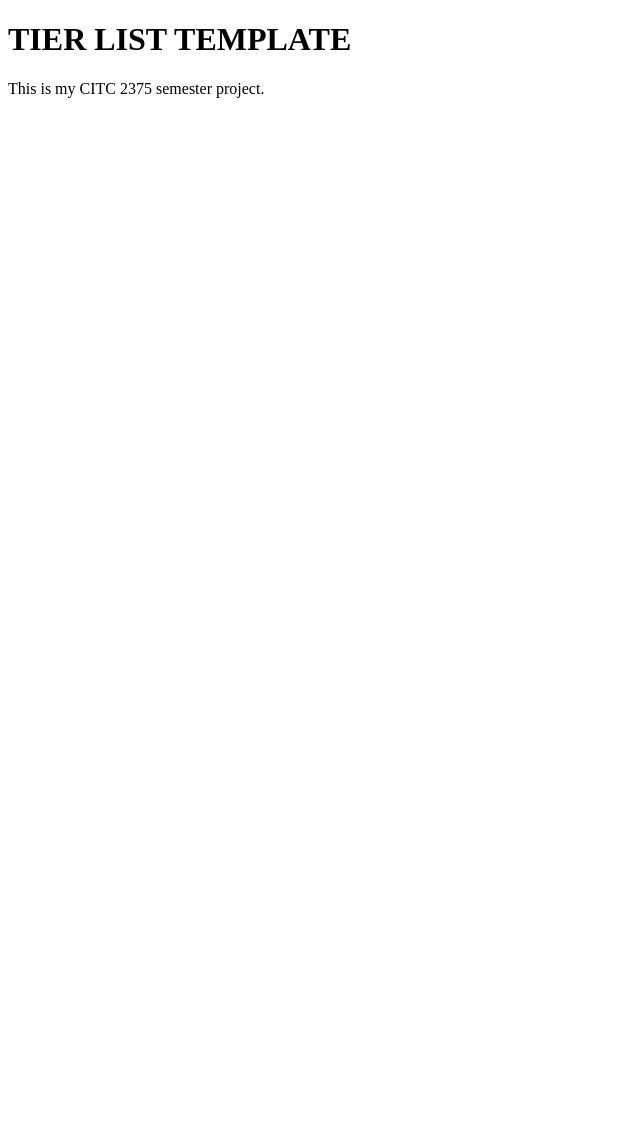
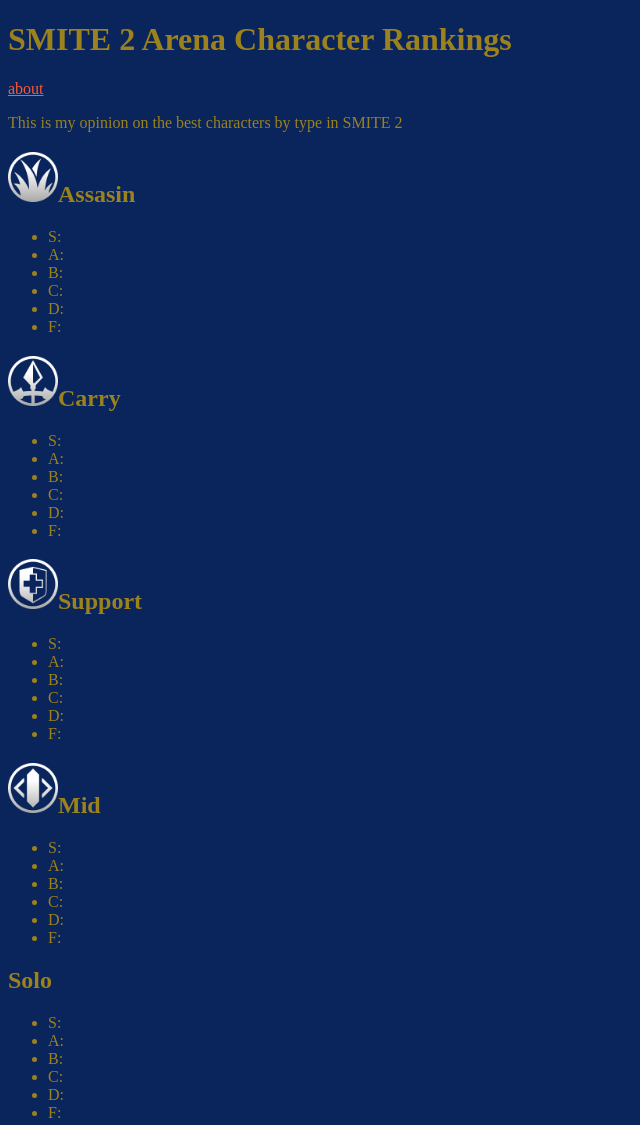
Before and after one commit to winfieldcarter/citc2375-semester-project, a plain HTML site: page client/index.html in a window 1280 px wide. Shown: the whole page, without its empty margins (0-640 px from the left). Before the commit the page ends 800 px from the top, so only its background shows below. Drawn offline with Linux system fonts and the light colour scheme.

Commit message:
Project checkpoint 2: semantic HTML and project pages.

```diff
--- a/client/index.html
+++ b/client/index.html
@@ -3,14 +3,89 @@
 <head>
   <meta charset="UTF-8">
   <meta name="viewport" content="width=device-width, initial-scale=1.0">
-  <title>TIER LIST TEMPLATE</title>
+  <style>
+      /* This changes ALL paragraph text to dark gray */
+        p {
+            color: hwb(48 11% 39%);
+        }
+        h1 {
+            color: hwb(48 11% 39%);
+        }
+        h2 {
+            color: hwb(48 11% 39%);
+        }
+        ul {
+            color: hwb(48 11% 39%);
+        }
+        body {
+            background-color: hwb(221 4% 64%);
+        }
+    </style>
+  <title>SMITE CHARACTER RANKINGS</title>
 </head>
 <body>
   <header>
-    <h1>TIER LIST TEMPLATE</h1>
+    <h1>SMITE 2 Arena Character Rankings</h1>
+    <a style="color: #FF5733;" href = "/Client/about.html">about</a>
   </header>
   <main>
-    <p>This is my CITC 2375 semester project.</p>
+    <p>This is my opinion on the best characters by type in SMITE 2
+    </p>
+    <h2><img src="/Client/images/jungle.png" alt="Jungle Logo" width="50" height="50">Assasin </h2>
+    <P>
+      <ul>
+        <li>S:</li>
+        <li>A:</li>
+        <li>B:</li>
+        <li>C:</li>
+        <li>D:</li>
+        <li>F:</li>
+      </ul>
+    </P>
+    <h2><img src="/Client/images/carry.png" alt="Carry Logo" width="50" height="50">Carry</h2>
+      <P>
+      <ul>
+        <li>S:</li>
+        <li>A:</li>
+        <li>B:</li>
+        <li>C:</li>
+        <li>D:</li>
+        <li>F:</li>
+      </ul>
+    </P>
+    <h2><img src="/Client/images/support.png" alt="Support Logo" width="50" height="50">Support</h2>
+      <P>
+      <ul>
+        <li>S:</li>
+        <li>A:</li>
+        <li>B:</li>
+        <li>C:</li>
+        <li>D:</li>
+        <li>F:</li>
+      </ul>
+    </P>
+    <h2><img src="/Client/images/mid.png" alt="Mid Logo" width="50" height="50">Mid</h2>
+      <P>
+      <ul>
+        <li>S:</li>
+        <li>A:</li>
+        <li>B:</li>
+        <li>C:</li>
+        <li>D:</li>
+        <li>F:</li>
+      </ul>
+    </P>
+    <h2>Solo</h2>
+      <P>
+      <ul>
+        <li>S:</li>
+        <li>A:</li>
+        <li>B:</li>
+        <li>C:</li>
+        <li>D:</li>
+        <li>F:</li>
+      </ul>
+    </P>
   </main>
 </body>
 </html>
```
Also changed, not shown: client/about.html (added, +29 -0 lines), client/images/carry.png (added), client/images/jungle.png (added), client/images/mid.png (added), client/images/support.png (added), 5 other files.
